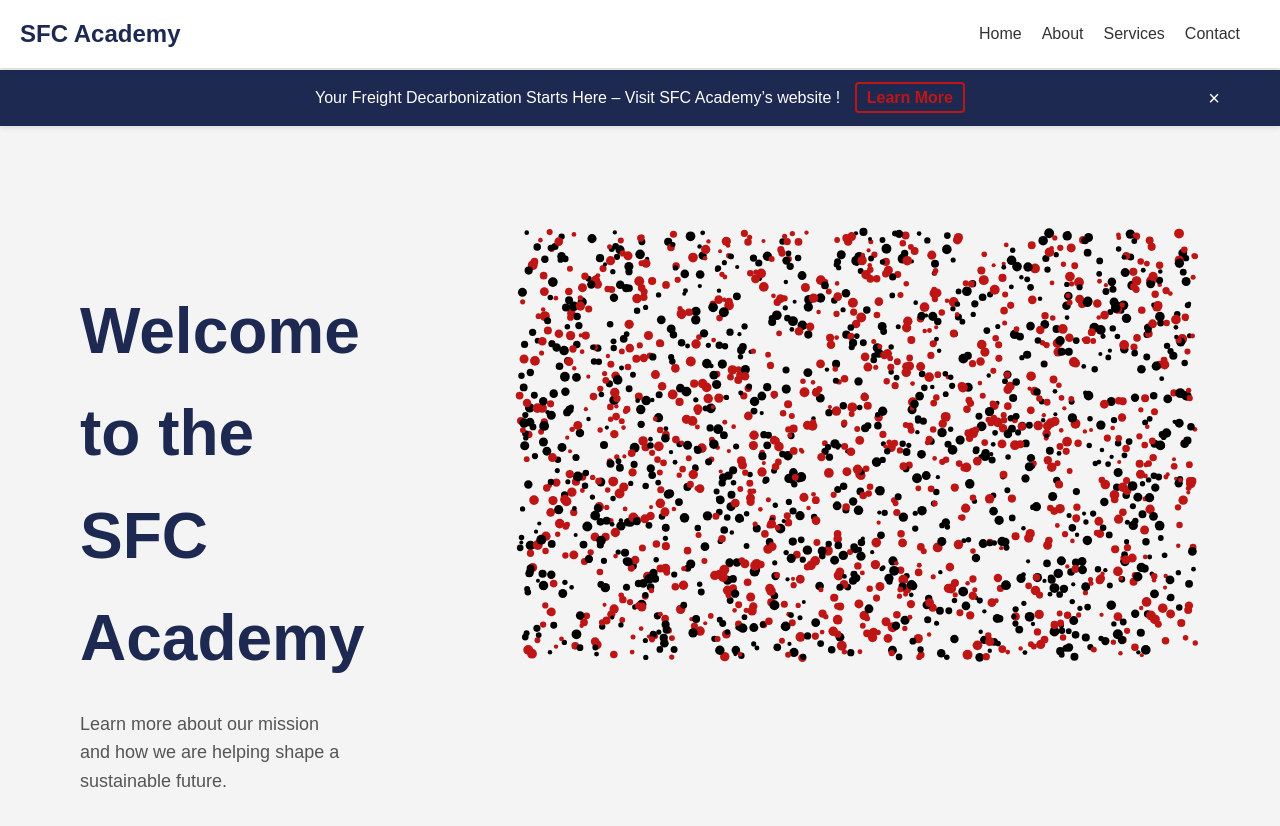
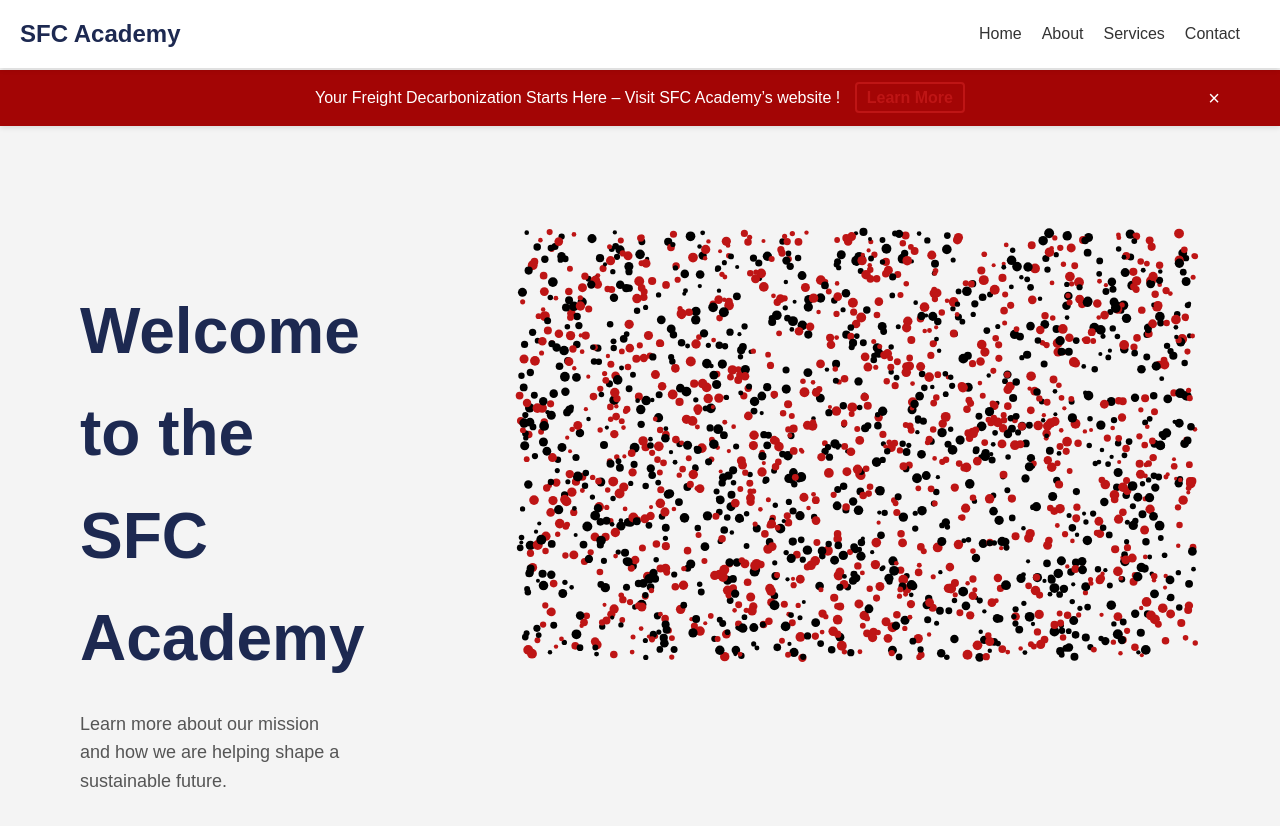
Before and after one commit to Take4Hike/test-website, a plain HTML site: page index.html in a window 1280 px wide. Drawn offline with Linux system fonts and the light colour scheme.

Commit message:
testing commit again

```diff
--- a/index.html
+++ b/index.html
@@ -23,7 +23,7 @@
         /* Banner Styling for Design 3 */
         #promo-banner {
             width: 100%;
-            background-color: #1D2951; /* Solid Blue */
+            background-color: #a30505; /* Changed from #1D2951 to #a30505 */
             color: #fff; /* White Text */
             padding: 15px 20px;
             display: flex;
```
